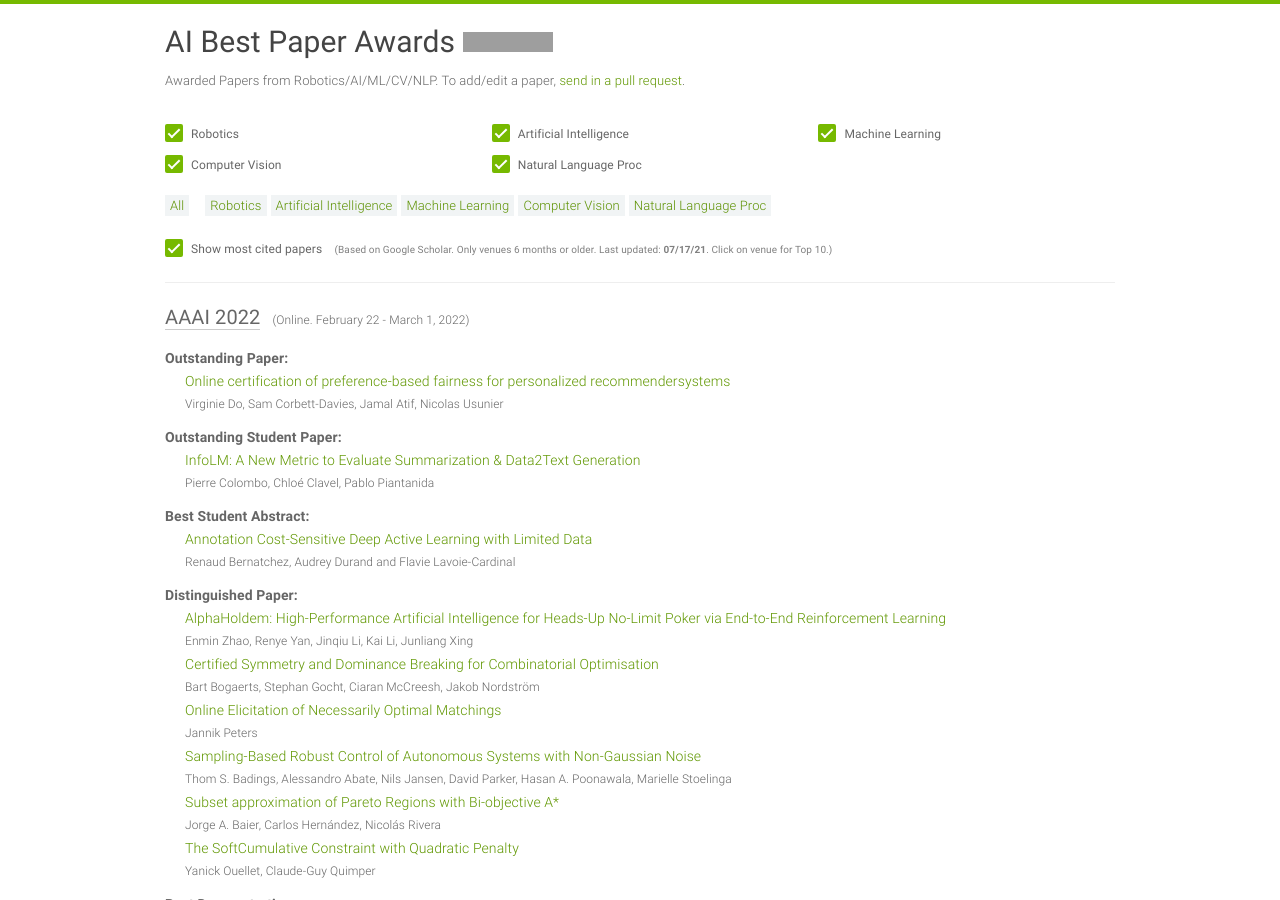
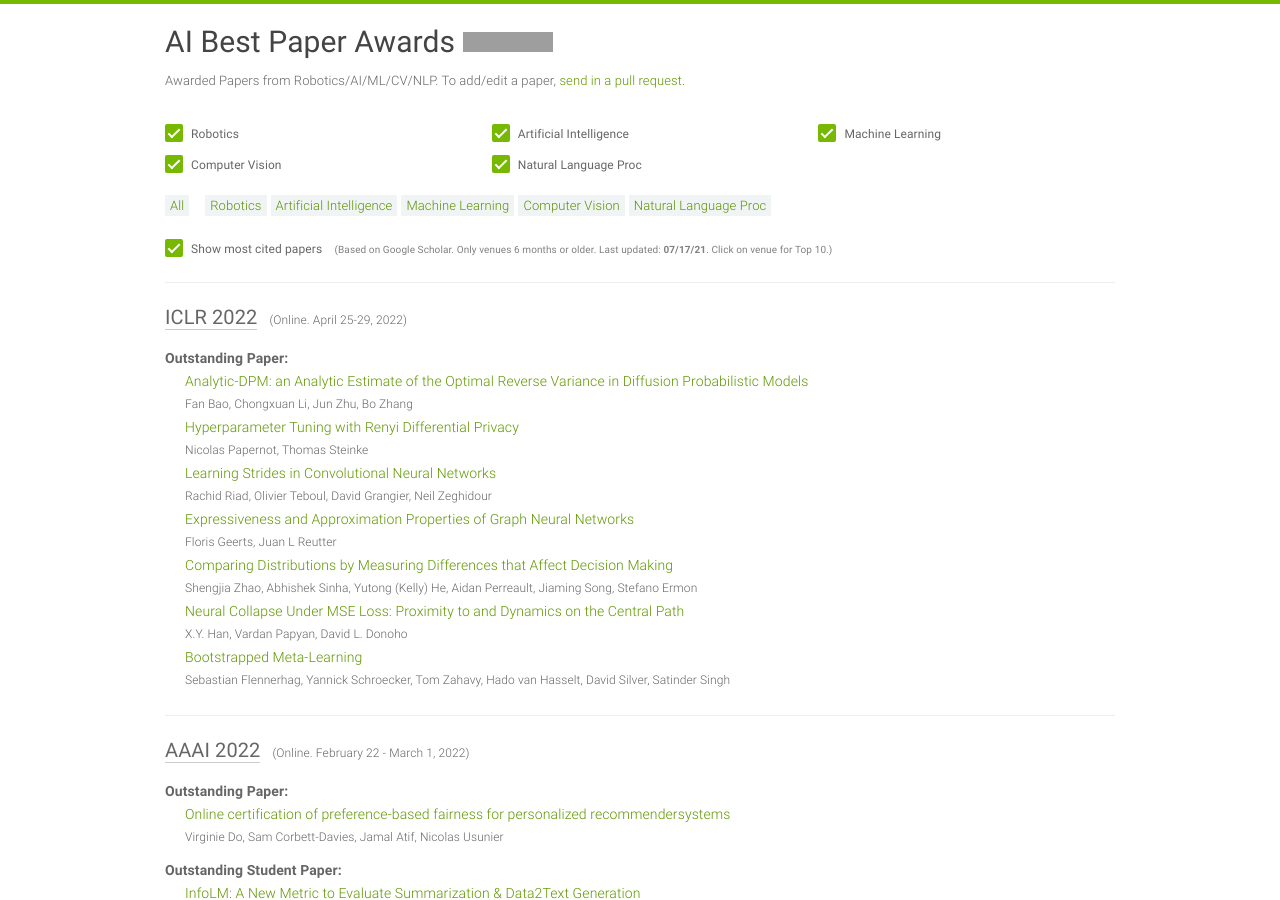
Before and after one commit to clemense/ai-bestpapers, a Jekyll site: the page built from index.html, in a window 1280 px wide and 900 px high. Built offline with Jekyll 4.4.1, drawn with Linux system fonts in a browser that asks for light colours; grey boxes are pictures that could not be loaded.

Commit message:
Add ICLR 2022

```diff
--- a/_data/papers.yml
+++ b/_data/papers.yml
@@ -1,4 +1,50 @@
 ---
+
+- venue: ICLR
+  year: 2022
+  awards:
+  - award: Outstanding Paper
+    title: 'Analytic-DPM: an Analytic Estimate of the Optimal Reverse Variance in
+      Diffusion Probabilistic Models'
+    author: Fan Bao, Chongxuan Li, Jun Zhu, Bo Zhang
+    link: https://openreview.net/forum?id=0xiJLKH-ufZ
+    source: https://blog.iclr.cc/2022/04/20/announcing-the-iclr-2022-outstanding-paper-award-recipients/
+  - award: Outstanding Paper
+    title: Hyperparameter Tuning with Renyi Differential Privacy
+    author: Nicolas Papernot, Thomas Steinke
+    link: https://openreview.net/forum?id=-70L8lpp9DF
+    source: https://blog.iclr.cc/2022/04/20/announcing-the-iclr-2022-outstanding-paper-award-recipients/
+  - award: Outstanding Paper
+    title: Learning Strides in Convolutional Neural Networks
+    author: Rachid Riad, Olivier Teboul, David Grangier, Neil Zeghidour
+    link: https://openreview.net/forum?id=M752z9FKJP
+    source: https://blog.iclr.cc/2022/04/20/announcing-the-iclr-2022-outstanding-paper-award-recipients/
+  - award: Outstanding Paper
+    title: Expressiveness and Approximation Properties of Graph Neural Networks
+    author: Floris Geerts, Juan L Reutter
+    link: https://openreview.net/forum?id=wIzUeM3TAU
+    source: https://blog.iclr.cc/2022/04/20/announcing-the-iclr-2022-outstanding-paper-award-recipients/
+  - award: Outstanding Paper
+    title: Comparing Distributions by Measuring Differences that Affect Decision Making
+    author: Shengjia Zhao, Abhishek Sinha, Yutong (Kelly) He, Aidan Perreault, Jiaming
+      Song, Stefano Ermon
+    link: https://openreview.net/forum?id=KB5onONJIAU
+    source: https://blog.iclr.cc/2022/04/20/announcing-the-iclr-2022-outstanding-paper-award-recipients/
+  - award: Outstanding Paper
+    title: 'Neural Collapse Under MSE Loss: Proximity to and Dynamics on the Central
+      Path'
+    author: X.Y. Han, Vardan Papyan, David L. Donoho
+    link: https://openreview.net/forum?id=w1UbdvWH_R3
+    source: https://blog.iclr.cc/2022/04/20/announcing-the-iclr-2022-outstanding-paper-award-recipients/
+  - award: Outstanding Paper
+    title: Bootstrapped Meta-Learning
+    author: Sebastian Flennerhag, Yannick Schroecker, Tom Zahavy, Hado van Hasselt,
+      David Silver, Satinder Singh
+    link: https://openreview.net/forum?id=b-ny3x071E5
+    source: https://blog.iclr.cc/2022/04/20/announcing-the-iclr-2022-outstanding-paper-award-recipients/
+  place: Online
+  date: April 25-29, 2022
+  sub: ML
 
 - venue: AAAI
   year: 2022
```
